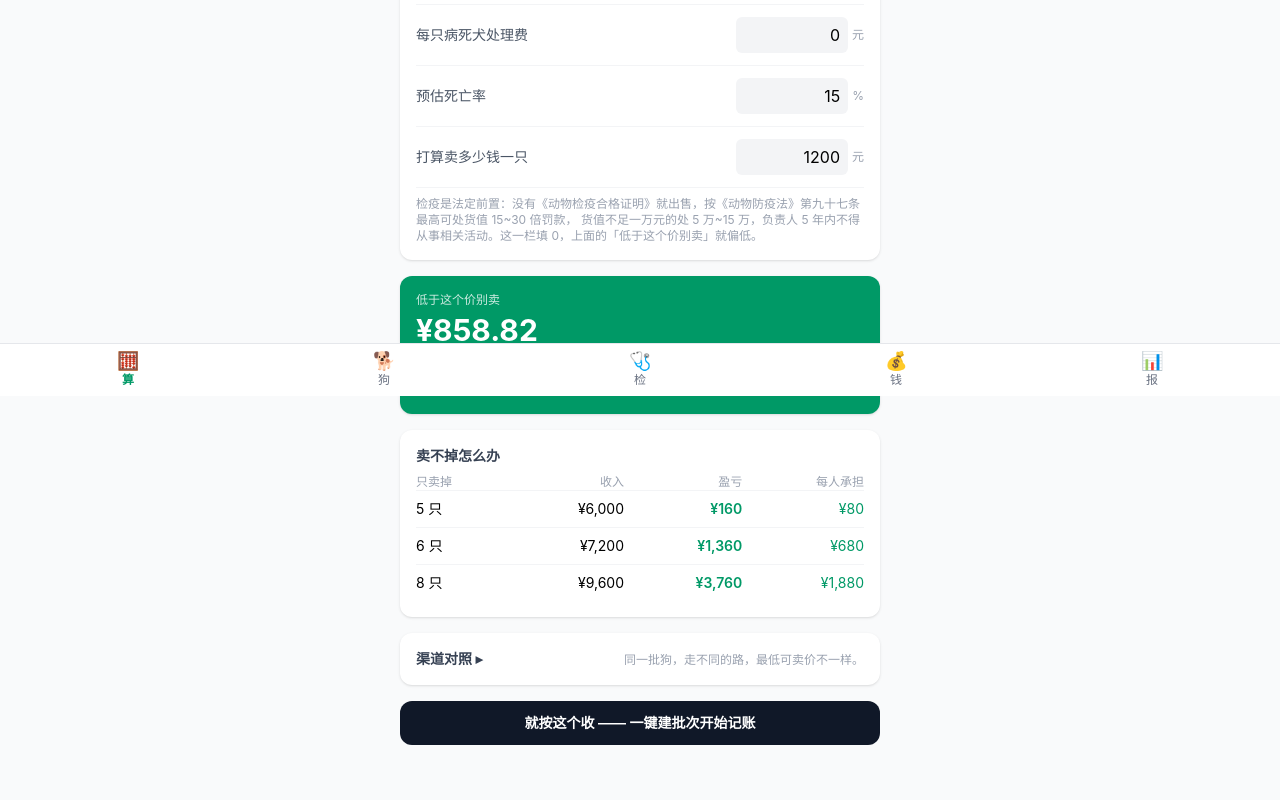
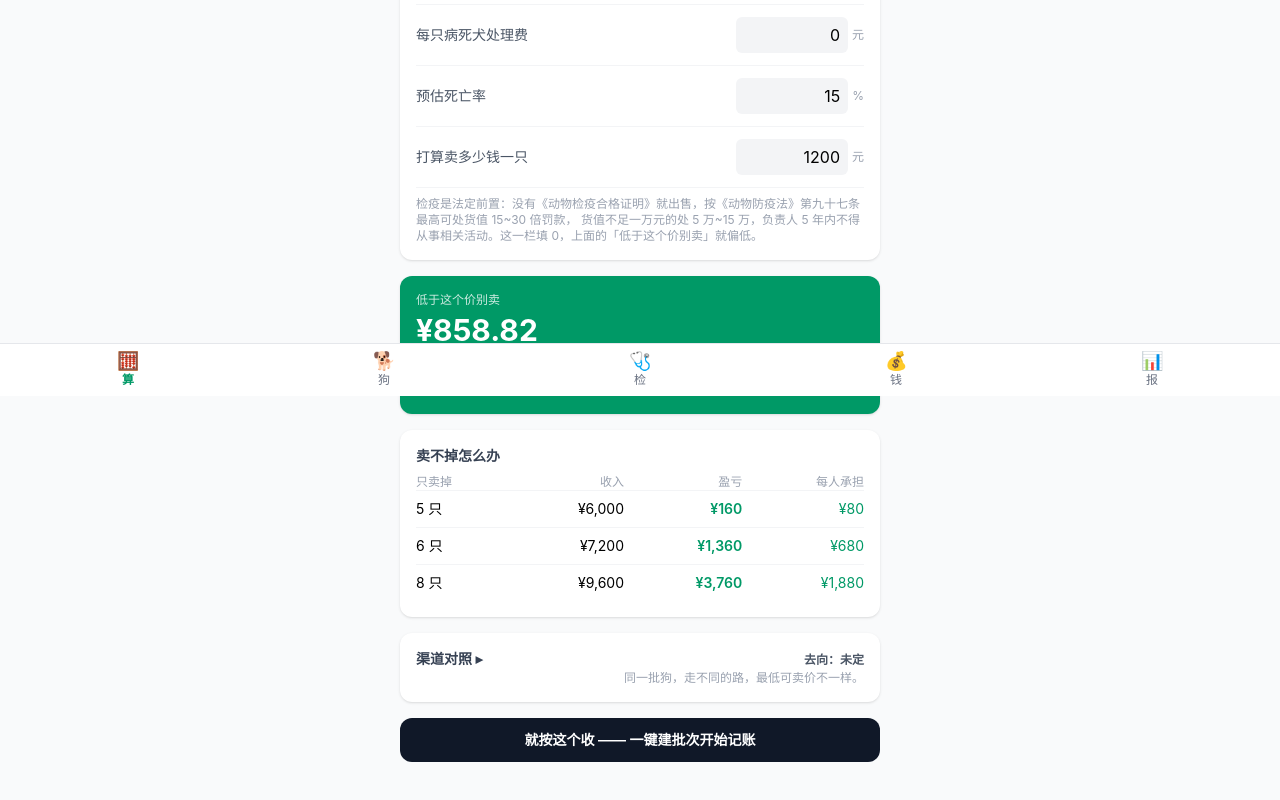
Before and after one commit to 1792833687/dog-ledger, a React (Vite) app: page / in a window 1280 px wide. Shown: the part 404-1204 px from the top of the page. Built offline with nearby package versions, Linux system fonts and the light colour scheme.

Commit message:
fix(ui): 清空存活数不再静默按 0 算；折叠时也显示已选去向

```diff
--- a/src/ui/channelView.ts
+++ b/src/ui/channelView.ts
@@ -121,7 +121,12 @@ export function channelInputsFromRows(rows: Record<string, ChannelRowText>): Par
 }
 
 /**
- * 解析「存活数」。它是「几只狗」，所以只收整数；空串按 0 处理（还没填）。
+ * 解析「存活数」。它是「几只狗」，所以只收整数；**空串返回 `null`（不是 0）**。
+ *
+ * 空输入框不等于「0 只存活」：用户可能只是想把原来的数字删掉重打，这时候按 0 算
+ * ⇒ `fixedPerDogFen = 0` ⇒ 保本价 = 底价 + 每只额外，**偏低还不报错** —— 正是
+ * Task 16b 拆出这一层要消灭的那类静默错数。`'0'` 仍然是合法整数（域层
+ * `aliveDogCount === 0` 那条分支是给真实的全灭批次兜底的）。
  *
  * 这里**不做取整也不做夹取**：用户填 0 就传 0（`compareChannelCosts` 有
  * `aliveDogCount === 0` 的分支，固定成本摊成 0，不会除零）。界面替用户改数，
@@ -129,7 +134,7 @@ export function channelInputsFromRows(rows: Record<string, ChannelRowText>): Par
  */
 export function parseAliveInput(raw: string): number | null {
   const trimmed = raw.trim()
-  if (trimmed === '') return 0
+  if (trimmed === '') return null
   if (!/^\d+$/.test(trimmed)) return null
   const value = Number(trimmed)
   return Number.isFinite(value) ? value : null
--- a/src/ui/pages/CalculatePage.tsx
+++ b/src/ui/pages/CalculatePage.tsx
@@ -222,7 +222,13 @@ export function CalculatePage() {
               渠道对照 {channelsOpen ? '▾' : '▸'}
             </span>
             <span className="text-right text-xs text-gray-400">
-              同一批狗，走不同的路，最低可卖价不一样。
+              {/* 折叠着也要看得见选了哪条路：下面那个按钮照样会带着它建批次。 */}
+              <span className="block font-semibold text-gray-600">
+                去向：{channelName(selectedChannel)}
+              </span>
+              <span className="mt-0.5 block">
+                同一批狗，走不同的路，最低可卖价不一样。
+              </span>
             </span>
           </button>
 
```
Also changed, not shown: 1 other file (tests, documents, lock files or other folders).
